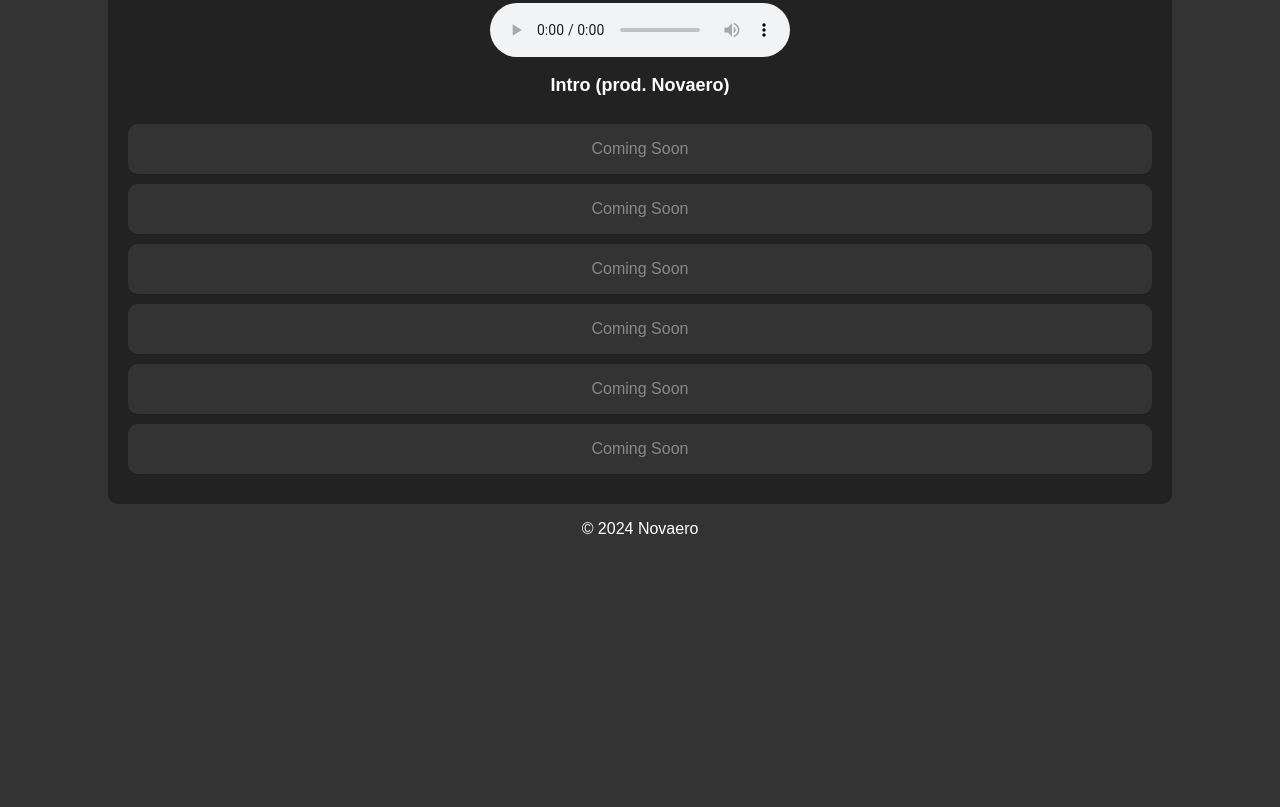
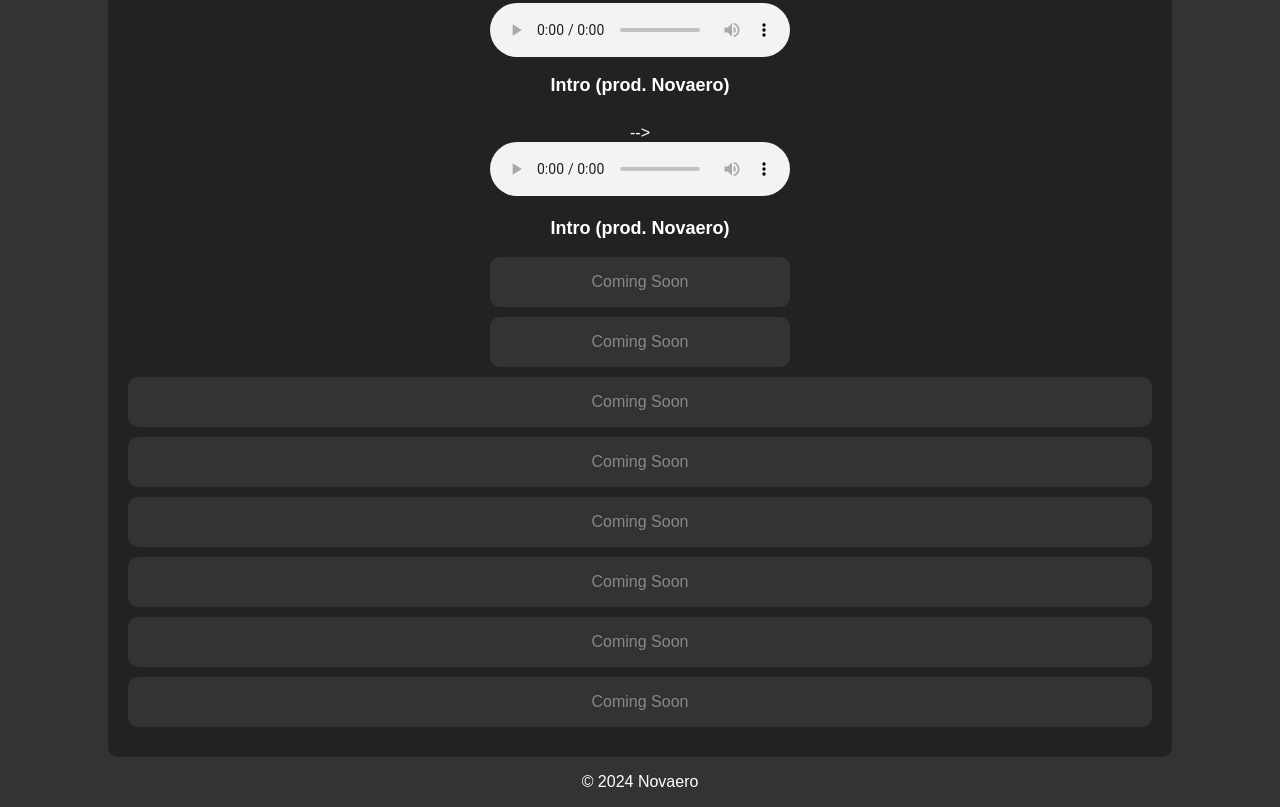
Before and after one commit to UnathiDev/2027, a plain HTML site: page index.html in a window 1280 px wide. Shown: the part 1522-2329 px from the top of the page. Before the commit the page ends 2076 px from the top, so only its background shows below. Drawn offline with Linux system fonts and the light colour scheme.

Commit message:
Initial commit

```diff
--- a/index.html
+++ b/index.html
@@ -25,6 +25,21 @@
             <audio id="song1" src="./1. Intro.mp3" controls></audio>
             <div class="song-info">
                 <h3>Intro (prod. Novaero)</h3>
+            </div>-->
+
+            <div class="player-controls">
+                <audio id="song1" src="./1. Intro.mp3" controls></audio>
+                <div class="song-info">
+                    <h3>Intro (prod. Novaero)</h3>
+                </div>
+                <div class="locked-songs">
+                    <div class="locked-song">
+                        <p>Coming Soon</p>
+                    </div>
+                    <div class="locked-song">
+                        <p>Coming Soon</p>
+                    </div>
+                    </div>
             </div>
 
             <div class="locked-song">
```
